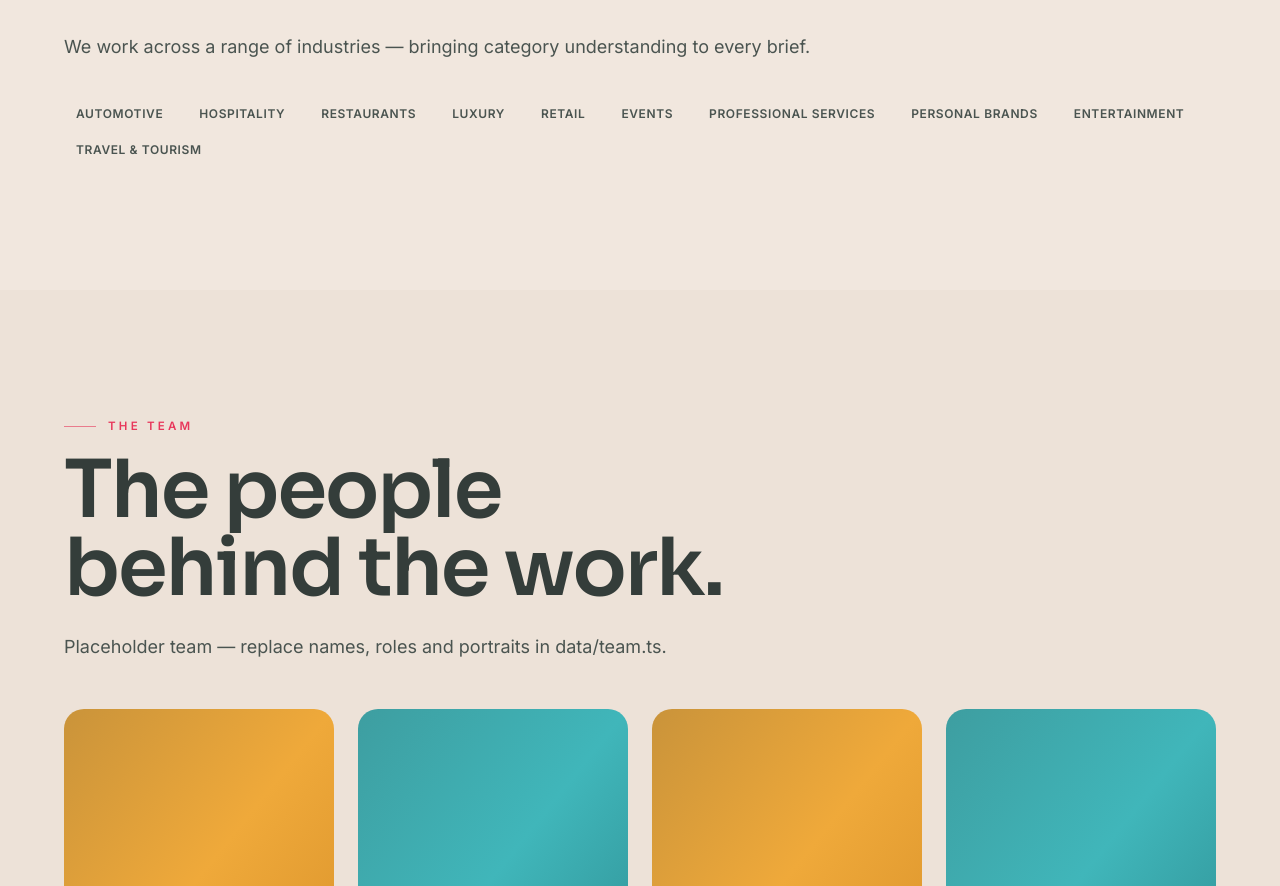
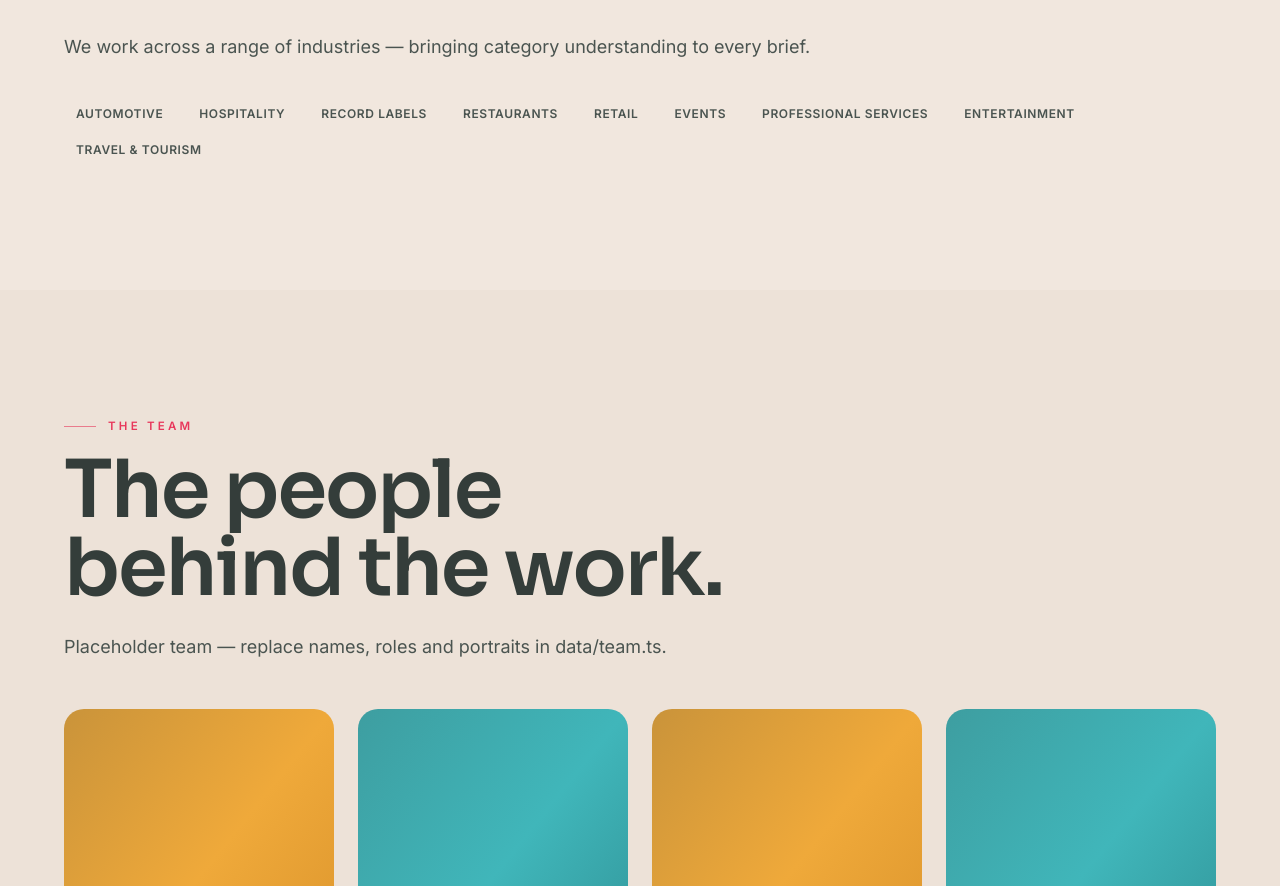
Before and after one commit to blankscriptxx-wq/Blanc-Script, a Next.js app: page /about in a window 1280 px wide. Shown: the part 3268-4154 px from the top of the page. Built offline with nearby package versions, Linux system fonts and the light colour scheme; no server answers.

Commit message:
Update industries.ts

```diff
--- a/data/industries.ts
+++ b/data/industries.ts
@@ -4,12 +4,11 @@ import type { Industry } from "./types";
 export const industries: Industry[] = [
   { name: "Automotive", slug: "automotive" },
   { name: "Hospitality", slug: "hospitality" },
+  { name: "Record Labels", slug: "record-labels" },
   { name: "Restaurants", slug: "restaurants" },
-  { name: "Luxury", slug: "luxury" },
   { name: "Retail", slug: "retail" },
   { name: "Events", slug: "events" },
   { name: "Professional Services", slug: "professional-services" },
-  { name: "Personal Brands", slug: "personal-brands" },
   { name: "Entertainment", slug: "entertainment" },
   { name: "Travel & Tourism", slug: "travel-tourism" },
 ];
```
